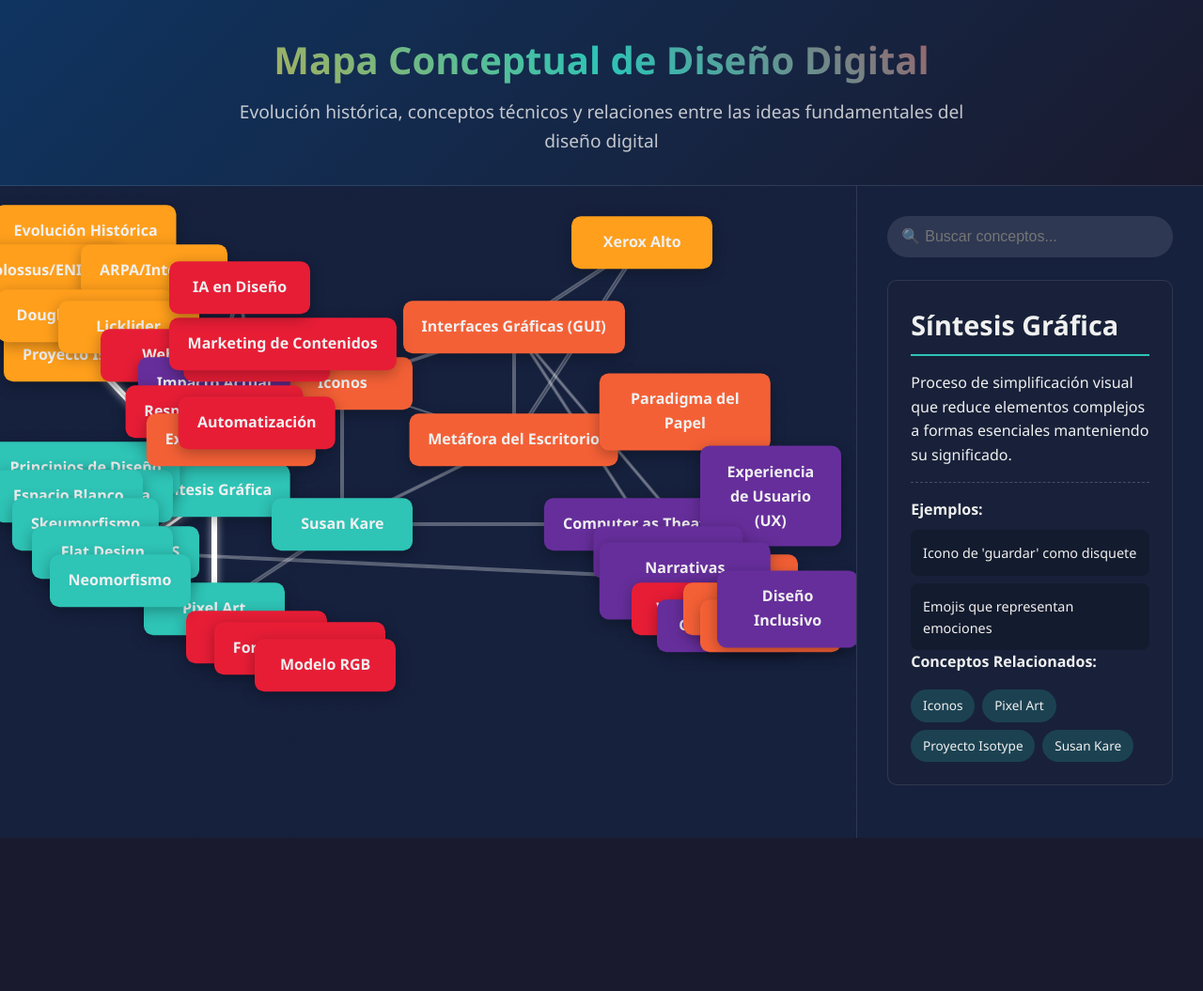
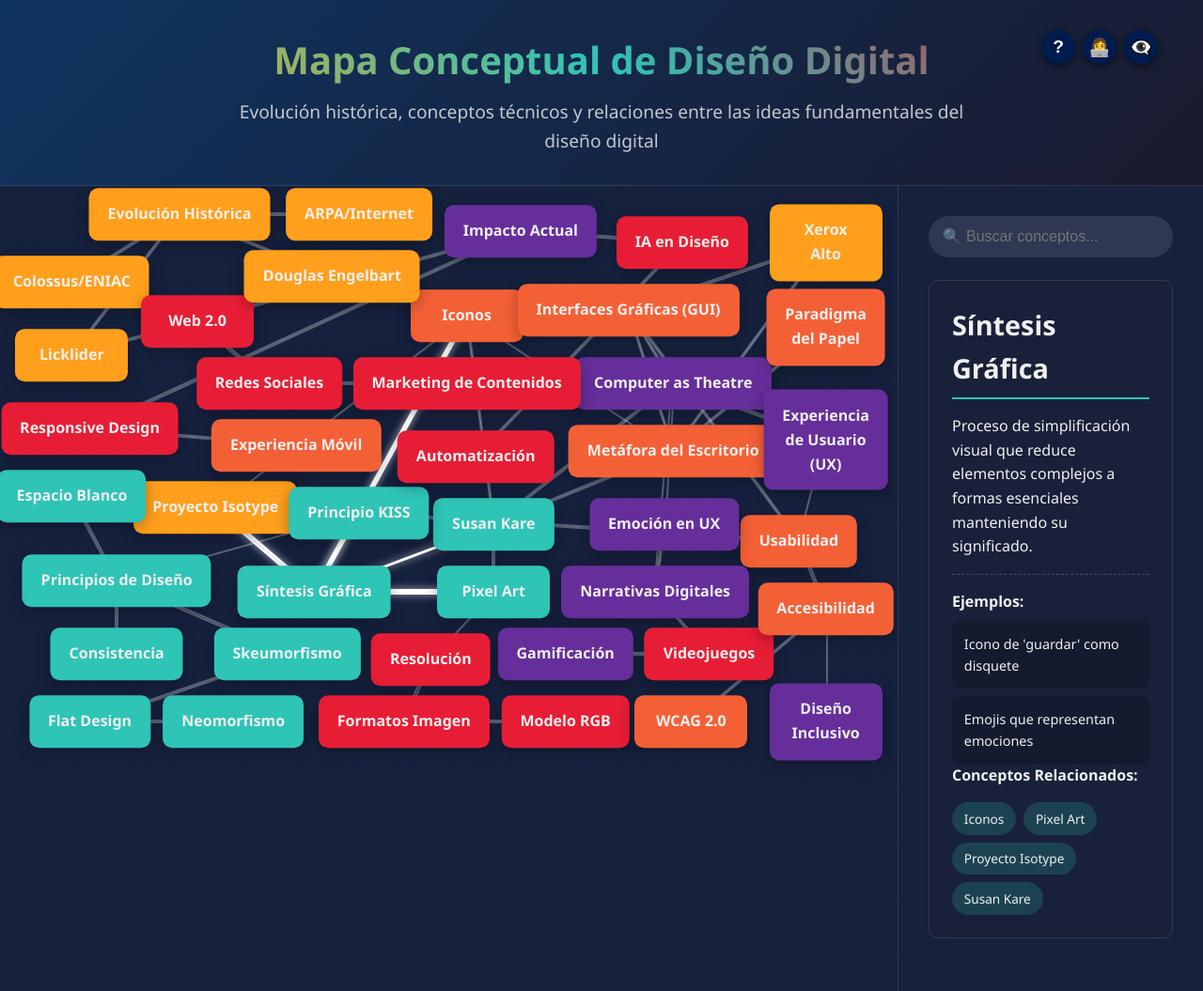
Before and after one commit to AndyLaffertt/DisDig-Final, a plain HTML site: page mapa.html in a window 1280 px wide. Shown: the whole page at 94% size. Before the commit the page ends 892 px from the top, so only its background shows below. Drawn offline with Linux system fonts and the light colour scheme.

Commit message:
fix errores mapa mental

```diff
--- a/mapa.html
+++ b/mapa.html
@@ -13,6 +13,22 @@
     </header>
 
     <div class="container">
+        <div id="botones-derecha">
+            <button id="btn-ayuda" aria-label="Mostrar ayuda" title="Ayuda">?</button>
+            <button id="btn-desarrolladora" aria-label="Información de la desarrolladora" title="Creadora">👩‍💻</button>
+            <button id="btn-visual" aria-label="Ir al Glosario Visual" title="Glosario Visual">👁️‍🗨️</button>
+
+            </div>
+
+            <div id="ayuda" class="oculto">
+            <p><strong>Cómo usar:</strong></p>
+            <p>Haz clic en cualquier concepto para ver su definición, ejemplos y relaciones</p>
+            </div>
+
+            <div id="info-desarrolladora" class="oculto">
+            <p><strong>Creado por:</strong></p>
+            <p>Andrea Fernández Laffertt (a.k.a @andy_laff en ig)</p>
+            </div>
         <div id="concept-map">
             <!-- Nodes and connections will be generated by JavaScript -->
         </div>
--- a/scriptMapa.js
+++ b/scriptMapa.js
@@ -6,7 +6,7 @@ const concepts = {
                 description: "Proceso de simplificación visual que reduce elementos complejos a formas esenciales manteniendo su significado.",
                 examples: ["Icono de 'guardar' como disquete", "Emojis que representan emociones"],
                 relations: ["iconos", "pixel-art", "proyecto-isotype", "susan-kare"],
-                position: {x: 25, y: 54}
+                position: {x: 35, y: 72}
             },
             "iconos": {
                 id: "iconos",
@@ -15,7 +15,7 @@ const concepts = {
                 description: "Representaciones visuales simplificadas que comunican funciones o conceptos en interfaces digitales.",
                 examples: ["Iconos de carpetas en sistemas operativos", "Botones de redes sociales"],
                 relations: ["sintesis-grafica", "interfaces-graficas", "metáfora-escritorio", "susan-kare", "kiss"],
-                position: {x: 40, y: 35}
+                position: {x: 52, y: 23}
             },
             "interfaces-graficas": {
                 id: "interfaces-graficas",
@@ -24,7 +24,7 @@ const concepts = {
                 description: "Sistemas de interacción que utilizan elementos visuales como ventanas, iconos y menús.",
                 examples: ["Windows 95", "macOS Finder"],
                 relations: ["iconos", "metáfora-escritorio", "xerox-alto", "computer-as-theatre", "usabilidad"],
-                position: {x: 60, y: 25}
+                position: {x: 70, y: 22}
             },
             "metáfora-escritorio": {
                 id: "metáfora-escritorio",
@@ -33,7 +33,7 @@ const concepts = {
                 description: "Analogía que trata la pantalla como un escritorio físico con documentos y carpetas.",
                 examples: ["Papelera de reciclaje", "Carpetas de archivos"],
                 relations: ["interfaces-graficas", "xerox-alto", "apple-lisa", "susan-kare", "paradigma-papel"],
-                position: {x: 60, y: 45}
+                position: {x: 75, y: 47}
             },
             "susan-kare": {
                 id: "susan-kare",
@@ -42,7 +42,7 @@ const concepts = {
                 description: "Diseñadora pionera que humanizó las interfaces con iconos memorables para el Macintosh original.",
                 examples: ["Icono 'Mac sonriente'", "Reloj de arena de espera"],
                 relations: ["iconos", "pixel-art", "computer-as-theatre", "metáfora-escritorio"],
-                position: {x: 40, y: 60}
+                position: {x: 55, y: 60}
             },
             "computer-as-theatre": {
                 id: "computer-as-theatre",
@@ -51,7 +51,7 @@ const concepts = {
                 description: "Teoría de Brenda Laurel que compara la interacción computacional con una experiencia teatral emocional.",
                 examples: ["Videojuegos narrativos", "Interfaces con storytelling"],
                 relations: ["susan-kare", "interfaces-graficas", "experiencia-usuario", "narrativas-digitales"],
-                position: {x: 75, y: 60}
+                position: {x: 75, y: 35}
             },
             "proyecto-isotype": {
                 id: "proyecto-isotype",
@@ -60,7 +60,7 @@ const concepts = {
                 description: "Sistema de símbolos visuales creado en 1920 para comunicación universal, precursor de los iconos modernos.",
                 examples: ["Pictogramas de aeropuertos", "Símbolos de seguridad"],
                 relations: ["sintesis-grafica", "iconos"],
-                position: {x: 10, y: 30}
+                position: {x: 24, y: 57} //
             },
             "xerox-alto": {
                 id: "xerox-alto",
@@ -69,7 +69,7 @@ const concepts = {
                 description: "Primera computadora con interfaz gráfica y mouse, desarrollada en 1973.",
                 examples: ["Primera implementación de ventanas superpuestas", "Uso del ratón como dispositivo apuntador"],
                 relations: ["interfaces-graficas", "metáfora-escritorio"],
-                position: {x: 75, y: 10}
+                position: {x: 92, y: 10}
             },
             "pixel-art": {
                 id: "pixel-art",
@@ -78,7 +78,7 @@ const concepts = {
                 description: "Técnica de creación gráfica a nivel de píxel, fundamental en los primeros iconos e interfaces.",
                 examples: ["Iconos de Macintosh original", "Juegos retro como Super Mario Bros"],
                 relations: ["sintesis-grafica", "susan-kare"],
-                position: {x: 25, y: 75}
+                position: {x: 55, y: 72}
             },
             "kiss": {
                 id: "kiss",
@@ -87,7 +87,7 @@ const concepts = {
                 description: "Keep It Simple, Stupid! - Filosofía de diseño que prioriza la simplicidad y eliminación de complejidad innecesaria.",
                 examples: ["Iconos minimalistas", "Interfaces limpias sin elementos superfluos"],
                 relations: ["iconos", "sintesis-grafica", "usabilidad"],
-                position: {x: 15, y: 65}
+                position: {x: 40, y: 58} //{x: 35, y: 69}
             },
             "paradigma-papel": {
                 id: "paradigma-papel",
@@ -96,7 +96,7 @@ const concepts = {
                 description: "Enfoque de diseño que imita documentos físicos con texto negro sobre fondo blanco.",
                 examples: ["Interfaces de procesadores de texto", "Lectores de PDF digitales"],
                 relations: ["metáfora-escritorio"],
-                position: {x: 80, y: 40}
+                position: {x: 92, y: 25}
             },
             "usabilidad": {
                 id: "usabilidad",
@@ -105,7 +105,7 @@ const concepts = {
                 description: "Calidad que mide qué tan fácil de usar es una interfaz para los usuarios.",
                 examples: ["Formularios con validación en tiempo real", "Menús intuitivos"],
                 relations: ["interfaces-graficas", "kiss", "accesibilidad"],
-                position: {x: 85, y: 70}
+                position: {x: 89, y: 63}
             },
             "experiencia-usuario": {
                 id: "experiencia-usuario",
@@ -114,7 +114,7 @@ const concepts = {
                 description: "Percepción y respuesta de una persona al usar un producto, sistema o servicio.",
                 examples: ["Flujo intuitivo de compra en e-commerce", "Apps con animaciones satisfactorias"],
                 relations: ["computer-as-theatre", "usabilidad"],
-                position: {x: 90, y: 55}
+                position: {x: 92, y: 45}
             },
             "emocion-ux": {
                 id: "emocion-ux",
@@ -123,7 +123,7 @@ const concepts = {
                 description: "Estudia cómo las emociones influyen en la experiencia del usuario al interactuar con un producto digital.",
                 examples: ["Interfaces que inspiran alegría o sorpresa", "Diseños que evocan nostalgia"],
                 relations: ["computer-as-theatre", "narrativas-digitales"],
-    position: {x: 78, y: 65}
+                position: {x: 74, y: 60}
             },
             "narrativas-digitales": {
                 id: "narrativas-digitales",
@@ -132,7 +132,7 @@ const concepts = {
                 description: "Uso de la narrativa como herramienta de diseño para guiar al usuario y mejorar su experiencia.",
                 examples: ["Storytelling en videojuegos", "Tutoriales interactivos"],
                 relations: ["emocion-ux", "videojuegos"],
-    position: {x: 80, y: 70}
+                position: {x: 73, y: 72} //{x: 55, y: 72}
             },
             "videojuegos": {
                 id: "videojuegos",
@@ -141,7 +141,7 @@ const concepts = {
                 description: "Medio interactivo que combina diseño gráfico, narración y experiencia de usuario.",
                 examples: ["Super Mario Bros", "Journey"],
                 relations: ["narrativas-digitales", "gamificacion"],
-    position: {x: 82, y: 75}
+                position: {x: 79, y: 83} //{x: 63, y: 83}
             },
             "gamificacion": {
                 id: "gamificacion",
@@ -150,7 +150,7 @@ const concepts = {
                 description: "Aplicación de elementos de juego en contextos no lúdicos para motivar la participación.",
                 examples: ["Sistemas de puntos y recompensas", "Progresos visuales en apps"],
                 relations: ["videojuegos"],
-    position: {x: 85, y: 78}
+                position: {x: 63, y: 83}
             },
             "resolucion": {
                 id: "resolucion",
@@ -159,7 +159,7 @@ const concepts = {
                 description: "Cantidad de píxeles que puede mostrar una pantalla o imagen digital.",
                 examples: ["1920x1080", "Retina Display"],
                 relations: ["pixel-art", "formatos-imagen"],
-    position: {x: 30, y: 80}
+                position: {x: 48, y: 84}
             },
             "formatos-imagen": {
                 id: "formatos-imagen",
@@ -168,7 +168,7 @@ const concepts = {
                 description: "Tipos de archivo que almacenan imágenes digitales con distintas propiedades de compresión y color.",
                 examples: ["PNG", "JPEG", "SVG"],
                 relations: ["resolucion", "modelo-rgb"],
-    position: {x: 35, y: 82}
+                position: {x: 45, y: 95}
             },
             "modelo-rgb": {
                 id: "modelo-rgb",
@@ -177,7 +177,7 @@ const concepts = {
                 description: "Sistema de representación del color basado en la combinación de Rojo, Verde y Azul.",
                 examples: ["Pantallas LED", "Edición de imágenes digitales"],
                 relations: ["formatos-imagen"],
-    position: {x: 38, y: 85}
+                position: {x: 63, y: 95}
             },
             "accesibilidad": {
                 id: "accesibilidad",
@@ -186,7 +186,7 @@ const concepts = {
                 description: "Capacidad de un sistema para ser usado por personas con distintas capacidades.",
                 examples: ["Lector de pantalla", "Contraste alto"],
                 relations: ["usabilidad", "wcag"],
-    position: {x: 88, y: 75}
+                position: {x: 92, y: 75}
             },
             "wcag": {
                 id: "wcag",
@@ -195,7 +195,7 @@ const concepts = {
                 description: "Pautas para mejorar la accesibilidad de los sitios web para todos los usuarios.",
                 examples: ["Texto alternativo en imágenes", "Navegación con teclado"],
                 relations: ["accesibilidad"],
-    position: {x: 90, y: 78}
+                position: {x: 77, y: 95}
             },
             "diseno-inclusivo": {
                 id: "diseno-inclusivo",
@@ -204,7 +204,7 @@ const concepts = {
                 description: "Diseño que considera una amplia gama de capacidades, edad, género, cultura y nivel de experiencia.",
                 examples: ["Interfaces adaptables", "Contenido multicultural"],
                 relations: ["accesibilidad"],
-    position: {x: 92, y: 75}
+                position: {x: 92, y: 95}
             },
             "evolucion-historica": {
                 id: "evolucion-historica",
@@ -213,7 +213,7 @@ const concepts = {
                 description: "Resumen de hitos clave en la historia del diseño digital y la computación.",
                 examples: ["Transición de la computación analógica a digital", "Nacimiento de las interfaces gráficas"],
                 relations: ["colossus", "arpa", "engelbart", "licklider"],
-    position: {x: 10, y: 8}
+                position: {x: 20, y: 5}
             },
             "colossus": {
                 id: "colossus",
@@ -222,7 +222,7 @@ const concepts = {
                 description: "Primeras computadoras electrónicas programables utilizadas durante y después de la Segunda Guerra Mundial.",
                 examples: ["Colossus (1943)", "ENIAC (1945)"],
                 relations: ["evolucion-historica"],
-    position: {x: 5, y: 15}
+                position: {x: 8, y: 17}
             },
             "arpa": {
                 id: "arpa",
@@ -231,7 +231,25 @@ const concepts = {
                 description: "Agencia estadounidense que desarrolló el precursor de Internet (ARPANET).",
                 examples: ["ARPANET en 1969", "Base de la red mundial"],
                 relations: ["evolucion-historica"],
-    position: {x: 18, y: 15}
+                position: {x:40, y: 5}
+            },
+            "web-2": {
+                id: "web-2",
+                name: "Web 2.0",
+                category: "tech",
+                description: "Evolución de la web hacia una participación más activa del usuario y contenido colaborativo.",
+                examples: ["Redes sociales", "Blogs, wikis"],
+                relations: ["licklider", "redes-sociales", "impacto-actual"],
+                position: {x: 22, y: 24}
+            },
+            "licklider": {
+                id: "licklider",
+                name: "Licklider",
+                category: "history",
+                description: "Visión temprana sobre la simbiosis humano-computadora y predecesor de la Web.",
+                examples: ["Promovió ARPANET", "Inspiró la Web 2.0"],
+                relations: ["evolucion-historica", "web-2"],
+                position: {x: 8, y: 30}
             },
             "engelbart": {
                 id: "engelbart",
@@ -240,25 +258,7 @@ const concepts = {
                 description: "Inventor del ratón y pionero en interacción humano-computadora.",
                 examples: ["The Mother of All Demos (1968)"],
                 relations: ["evolucion-historica"],
-    position: {x: 10, y: 23}
-},
-"licklider": {
-    id: "licklider",
-    name: "Licklider",
-    category: "history",
-    description: "Visión temprana sobre la simbiosis humano-computadora y predecesor de la Web.",
-    examples: ["Promovió ARPANET", "Inspiró la Web 2.0"],
-    relations: ["evolucion-historica", "web-2"],
-    position: {x: 15, y: 25}
-},
-"web-2": {
-    id: "web-2",
-    name: "Web 2.0",
-    category: "tech",
-    description: "Evolución de la web hacia una participación más activa del usuario y contenido colaborativo.",
-    examples: ["Redes sociales", "Blogs, wikis"],
-    relations: ["licklider", "redes-sociales"],
-    position: {x: 20, y: 30}
+                position: {x: 37, y: 16}
             },
             "principios-diseno": {
                 id: "principios-diseno",
@@ -267,7 +267,7 @@ const concepts = {
                 description: "Conjunto de reglas que guían el diseño visual y funcional.",
                 examples: ["Consistencia", "Jerarquía visual", "Contraste"],
                 relations: ["kiss", "consistencia", "espacio-blanco", "skeumorfismo"],
-    position: {x: 10, y: 50}
+                position: {x: 13, y: 70}
             },
             "consistencia": {
                 id: "consistencia",
@@ -276,7 +276,7 @@ const concepts = {
                 description: "Uso coherente de elementos visuales y funcionales en una interfaz.",
                 examples: ["Mismos colores para botones con igual función"],
                 relations: ["principios-diseno"],
-    position: {x: 12, y: 55}
+                position: {x: 13, y: 83} //{x: 13, y: 70}
             },
             "espacio-blanco": {
                 id: "espacio-blanco",
@@ -294,7 +294,7 @@ const concepts = {
                 description: "Estilo de diseño que imita objetos reales con texturas y sombras.",
                 examples: ["App de Notas con apariencia de libreta"],
                 relations: ["principios-diseno", "flat-design"],
-    position: {x: 10, y: 60}
+                position: {x: 32, y: 83}
             },
             "flat-design": {
                 id: "flat-design",
@@ -303,7 +303,7 @@ const concepts = {
                 description: "Estilo minimalista que elimina detalles decorativos para enfocarse en la funcionalidad.",
                 examples: ["Diseños con colores planos y tipografía clara"],
                 relations: ["skeumorfismo", "neomorfismo"],
-    position: {x: 12, y: 65}
+                position: {x: 10, y: 95}  //x: 26, y: 95
             },
             "neomorfismo": {
                 id: "neomorfismo",
@@ -312,7 +312,7 @@ const concepts = {
                 description: "Estilo de diseño visual que combina elementos del skeumorfismo y el flat design con sombras suaves.",
                 examples: ["Botones que parecen embebidos en la superficie"],
                 relations: ["flat-design"],
-    position: {x: 14, y: 70}
+                position: {x: 26, y: 95}
             },
             "impacto-actual": {
                 id: "impacto-actual",
@@ -321,7 +321,7 @@ const concepts = {
                 description: "Influencia contemporánea del diseño digital en la sociedad, la economía y la cultura.",
                 examples: ["Diseño adaptativo", "IA en creación gráfica"],
                 relations: ["web-2", "responsive", "ia-diseno"],
-    position: {x: 25, y: 35}
+                position: {x: 58, y: 8}
             },
             "redes-sociales": {
                 id: "redes-sociales",
@@ -330,7 +330,7 @@ const concepts = {
                 description: "Plataformas que permiten compartir contenido y conectar usuarios a escala global.",
                 examples: ["Instagram, TikTok, X"],
                 relations: ["web-2", "marketing-contenido"],
-    position: {x: 30, y: 30}
+                position: {x: 30, y: 35}
             },
             "marketing-contenido": {
                 id: "marketing-contenido",
@@ -339,7 +339,7 @@ const concepts = {
                 description: "Estrategia de crear contenido relevante para atraer y retener usuarios.",
                 examples: ["Blogs, videos, infografías"],
                 relations: ["redes-sociales"],
-    position: {x: 33, y: 28}
+                position: {x: 52, y: 35} //x: 50, y: 22
             },
             "responsive": {
                 id: "responsive",
@@ -348,7 +348,7 @@ const concepts = {
                 description: "Técnica de diseño web que adapta el contenido a diferentes tamaños de pantalla.",
                 examples: ["Diseño adaptable en móvil y escritorio"],
                 relations: ["impacto-actual", "experiencia-movil"],
-    position: {x: 25, y: 40}
+                position: {x: 10, y: 43}
             },
             "experiencia-movil": {
                 id: "experiencia-movil",
@@ -357,7 +357,7 @@ const concepts = {
                 description: "Diseño optimizado para la interacción en dispositivos móviles.",
                 examples: ["Interfaces táctiles optimizadas", "Carga rápida en móviles"],
                 relations: ["responsive"],
-    position: {x: 27, y: 45}
+                position: {x: 33, y: 46}
             },
             "ia-diseno": {
                 id: "ia-diseno",
@@ -366,7 +366,7 @@ const concepts = {
                 description: "Uso de inteligencia artificial para asistir o automatizar procesos de diseño.",
                 examples: ["Generadores de logos", "Diseño asistido por IA"],
                 relations: ["impacto-actual", "automatizacion"],
-    position: {x: 28, y: 18}
+                position: {x: 76, y: 10}
             },
             "automatizacion": {
                 id: "automatizacion",
@@ -375,11 +375,38 @@ const concepts = {
                 description: "Implementación de sistemas que ejecutan tareas de diseño sin intervención humana directa.",
                 examples: ["Auto-layout", "Sistemas generativos"],
                 relations: ["ia-diseno"],
-    position: {x: 30, y: 42}
+                position: {x: 53, y: 48}
             }
 
         };
+const btnAyuda = document.getElementById('btn-ayuda');
+const btnDesarrolladora = document.getElementById('btn-desarrolladora');
+const btnMapa = document.getElementById('btn-visual');
+const ayuda = document.getElementById('ayuda');
+const infoDesarrolladora = document.getElementById('info-desarrolladora');
 
+// Función para ocultar todos los paneles menos el que quieres mostrar
+function togglePanel(panel) {
+  [ayuda, infoDesarrolladora].forEach(p => {
+    if (p === panel) {
+      p.classList.toggle('oculto');
+    } else {
+      p.classList.add('oculto');
+    }
+  });
+}
+
+btnAyuda.addEventListener('click', () => {
+  togglePanel(ayuda);
+});
+
+btnDesarrolladora.addEventListener('click', () => {
+  togglePanel(infoDesarrolladora);
+});
+
+btnMapa.addEventListener('click', () => {
+  window.location.href = 'index.html';
+});
         // Initialize the concept map
         document.addEventListener('DOMContentLoaded', () => {
             renderConceptMap();
--- a/styles.css
+++ b/styles.css
@@ -65,7 +65,7 @@
             padding: 2rem;
             background-color: var(--card-bg);
             border-left: 1px solid rgba(255, 255, 255, 0.1);
-            max-width: 400px;
+            max-width: 325px;
             overflow-y: auto;
         }
 
@@ -78,7 +78,7 @@
             box-shadow: 0 4px 15px rgba(0, 0, 0, 0.3);
             transition: all 0.3s ease;
             text-align: center;
-            min-width: 150px;
+            min-width: 120px;
             z-index: 10;
             transform: translate(-50%, -50%);
         }
@@ -218,3 +218,50 @@
                 border-top: 1px solid rgba(255, 255, 255, 0.1);
             }
         }
+
+/*botones*/
+#botones-derecha {
+  position: absolute;
+  top: 2rem;
+  right: 3rem;
+  display: flex;
+  gap: 0.5rem;
+  z-index: 1000;
+}
+
+#botones-derecha button {
+  width: 36px;
+  height: 36px;
+  border-radius: 50%;
+  border: none;
+  background: #001b4d;
+  color: white;
+  font-size: 1.2rem;
+  font-weight: bold;
+  cursor: pointer;
+  box-shadow: 0 2px 6px rgba(0,0,0,0.5);
+  transition: background 0.3s ease;
+}
+
+#botones-derecha button:hover {
+  background: #343fa8;
+}
+
+#ayuda, #info-desarrolladora {
+  position: absolute;
+  top: 4rem;
+  right: 1rem;
+  width: 280px;
+  background: rgba(0, 31, 77, 0.9);
+  color: white;
+  border-radius: 12px;
+  padding: 1rem;
+  font-family: 'Georgia', serif;
+  font-size: 0.9rem;
+  box-shadow: 0 4px 12px rgba(0,0,0,0.6);
+  z-index: 1000;
+}
+
+.oculto {
+  display: none;
+}
```
Lines whose indentation alone changed are shown as unchanged.
